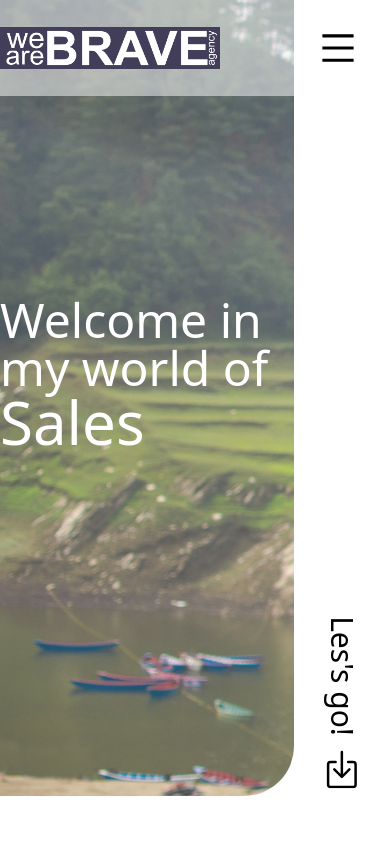
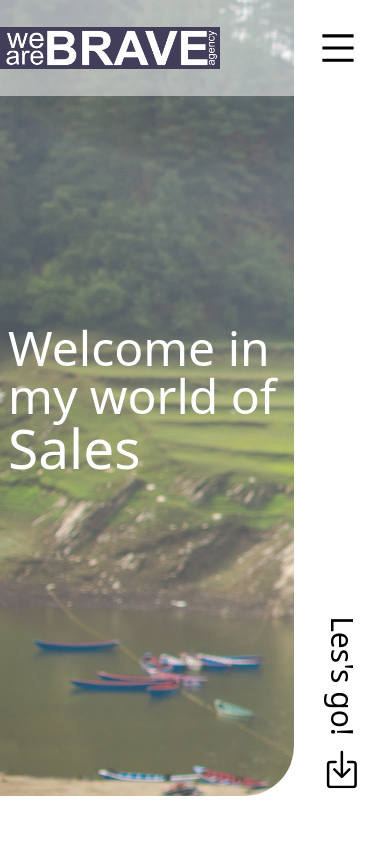
Before and after one commit to Marlonbrando3/braveagency, a Next.js app: page / in a window 390 px wide. Shown: the top 844 px of the page. Built offline with nearby package versions, Linux system fonts and the light colour scheme.

Commit message:
first commit

```diff
--- a/components/aboutme.tsx
+++ b/components/aboutme.tsx
@@ -2,11 +2,14 @@ import React from 'react'
 
 export default function Aboutme() {
   return (
+    <>
+      <div id="aboutus" className='bg-red-900 w-full'></div>
       <div className='lg:w-[1140px] mx-auto lg:px-0 px-3'>
           <div className='my-20'>
               <span className='bg-[#423e59] text-3xl py-2 px-5 text-white'>About me</span>
               <p className='mt-10 text-2xl pb-20 font-[300]'>I own a few of brands on the differend markets. My main porpouse is to work with good, gratfull honest peaple around the word. I wan &apos;t to drink a coffee in the moring go with client to presentation of the properties and back to home to make some good-looking websites or set up a digital marketing campaing for my clients. I have expirience and skill in many fields. I&apos;m Freelance with company and a choosed to work with any organization remote only. </p>
           </div>
           </div>
+    </>
   )
 }
--- a/components/mainview.tsx
+++ b/components/mainview.tsx
@@ -1,6 +1,7 @@
 "use client";
 import { type } from 'os'
 import React, { useEffect } from 'react'
+import Link from 'next/link';
 import { useState } from 'react'
 import img from '../public/bg-home-1.jpeg'
 import {BsBoxArrowInRight} from 'react-icons/bs'
@@ -20,7 +21,7 @@ export default function Mainview() {
         status:true
       },
       {
-        text:"Front-end development",
+        text:"Web development",
         status:false
       },
       {
@@ -100,16 +101,16 @@ export default function Mainview() {
     <div className="bg-[url('../public/bg-home-2.jpeg')] bg-[length:1900px] bg-no-repeat bg-left h-screen flex justify-center items-center mr-24 -mt-12 rounded-r-[50px]">
       <div className="absolute right-0 w-24 h-full flex items-end duration-300 justify-center pb-20 cursor-pointer hover:pb-10">
         <div className='flex justify-center items-center text-3xl whitespace-nowrap rotate-90'>
-          <p className='px-3'>Les&apos;s go!</p>
+          <a href="/#aboutus"><p className='px-3 scroll-smooth'>Les&apos;s go!</p></a>
           <BsBoxArrowInRight className='w-[40px] h-[40px]' />
-          </div>
         </div>
-        <div className=' text-white w-[1140px]'>
-            <p className='text-5xl font-[500]'>Welcome in my world of</p>
+        </div>
+        <div className=' text-white w-[1140px] lg:h-auto h-[100px]'>
+            <p className='text-5xl font-[500] md:pl-0 pl-2'>Welcome in my world of</p>
             {MyWork.map(w => {
               if(w.status === true){
                 return (
-                  <p key={w.text} className='text-6xl font-[200] text-shadow-[10px] duration-150'>{w.text}</p>
+                  <p key={w.text} className='md:pl-0 pl-2 text-[55px] leading-[55px] md:text-6xl font-[200] text-shadow-[10px] duration-150'>{w.text}</p>
                 )
               }
             })}
--- a/pages/_document.tsx
+++ b/pages/_document.tsx
@@ -3,7 +3,13 @@ import { Html, Head, Main, NextScript } from 'next/document'
 export default function Document() {
   return (
     <Html lang="en">
-      <Head />
+      <Head>
+            <meta property="Nieruchomości w Hiszpanii, Chorwacji, Portugalii" content="image" />
+            <title>Digital Agency</title>
+            {/* <link href="https://fonts.googleapis.com/css2?family=Montserrat:wght@100;200;300;400;500;600&display=swap" rel="stylesheet"></link> */}
+            <meta name="viewport" content="initial-scale=1.0, width=device-width, minimum-scale=1, maximum-scale=1" />
+            <meta property="og:image" content="https://onesta.com.pl/onesta_og_img.png" />
+        </Head>
       <body>
         <Main />
         <NextScript />
```
Lines whose indentation alone changed are shown as unchanged.
